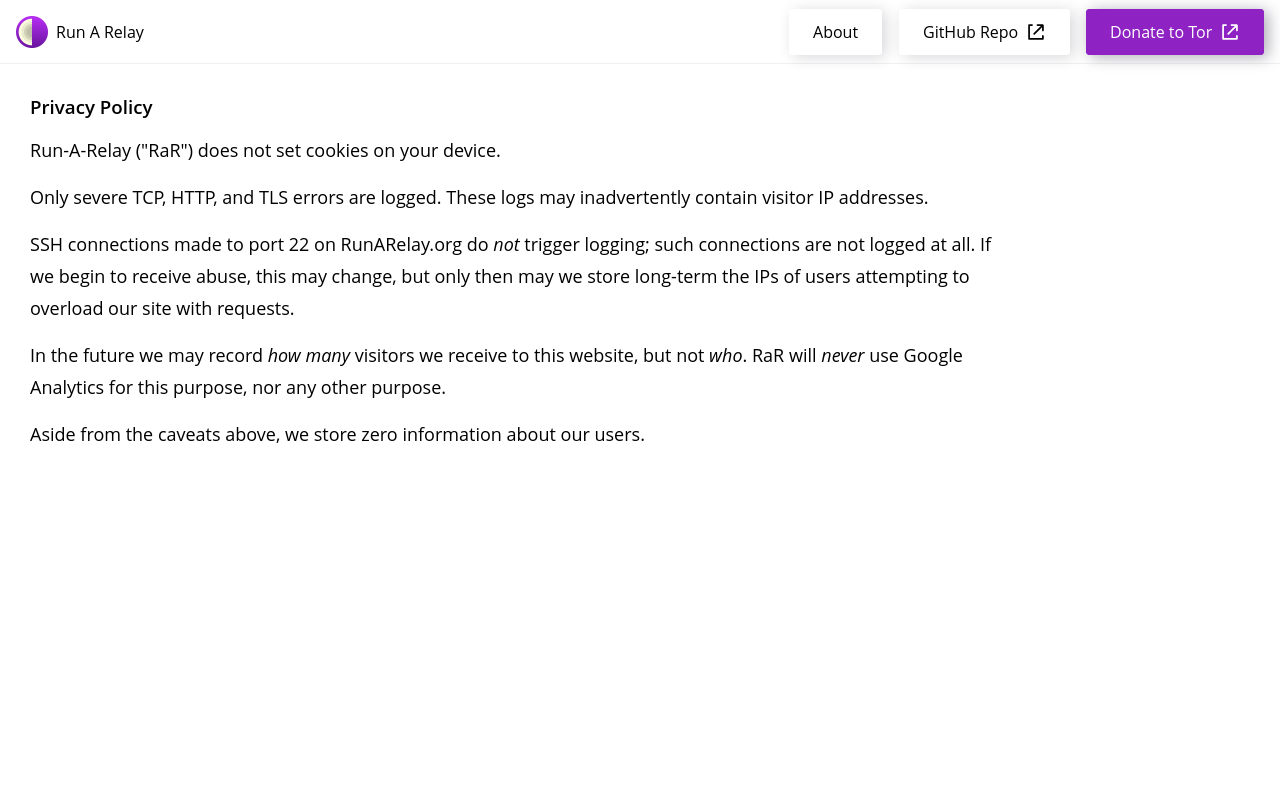
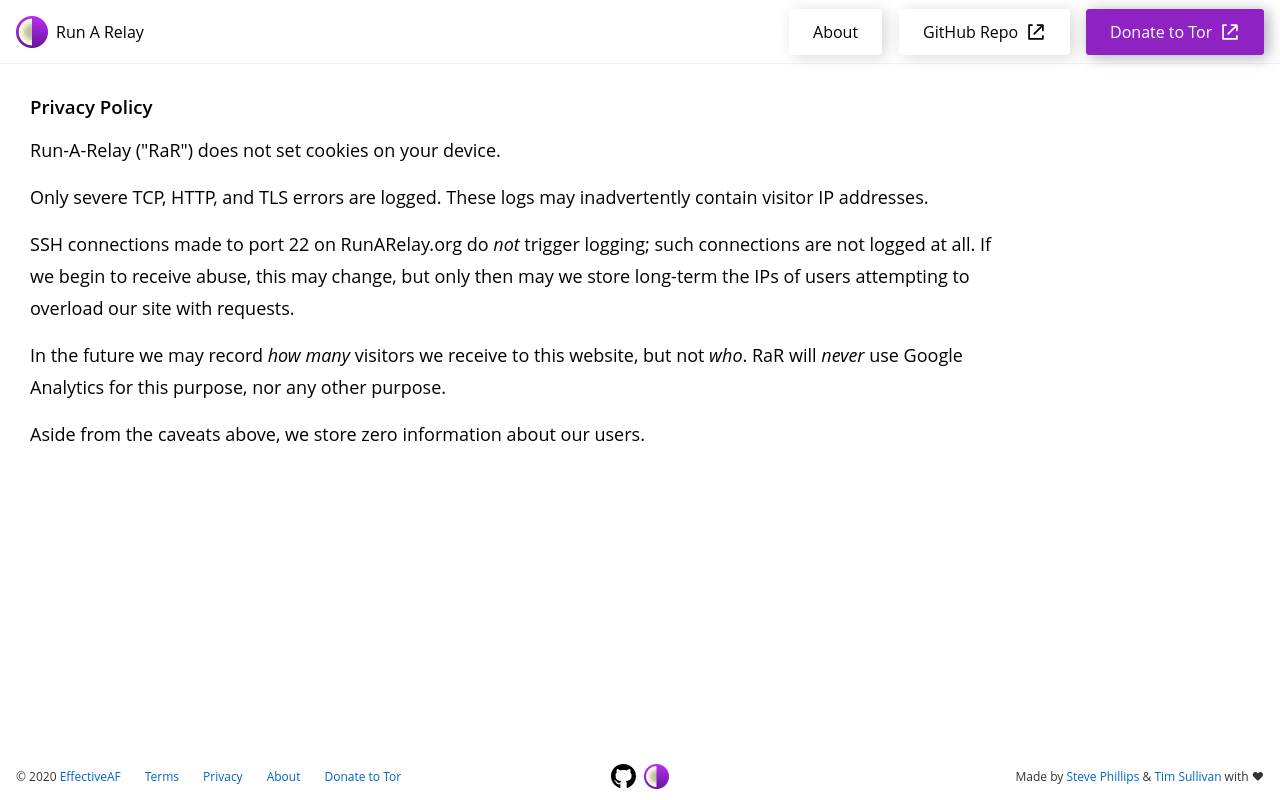
Before and after one commit to EffectiveAF/run-a-relay, a Svelte app: page /privacy in a window 1280 px wide. Shown: the top 800 px of the page. Built offline with nearby package versions, Linux system fonts and the light colour scheme; a web font is replaced by a local one.

Commit message:
address footer issue

```diff
--- a/src/Footer.svelte
+++ b/src/Footer.svelte
@@ -8,6 +8,10 @@
   footer {
     display: flex;
     flex-direction: row;
+    position: absolute;
+    right: 0;
+    bottom: 0;
+    left: 0;
     height: 24px;
     margin: 24px 16px 12px 16px;
     justify-content: space-between;
```
